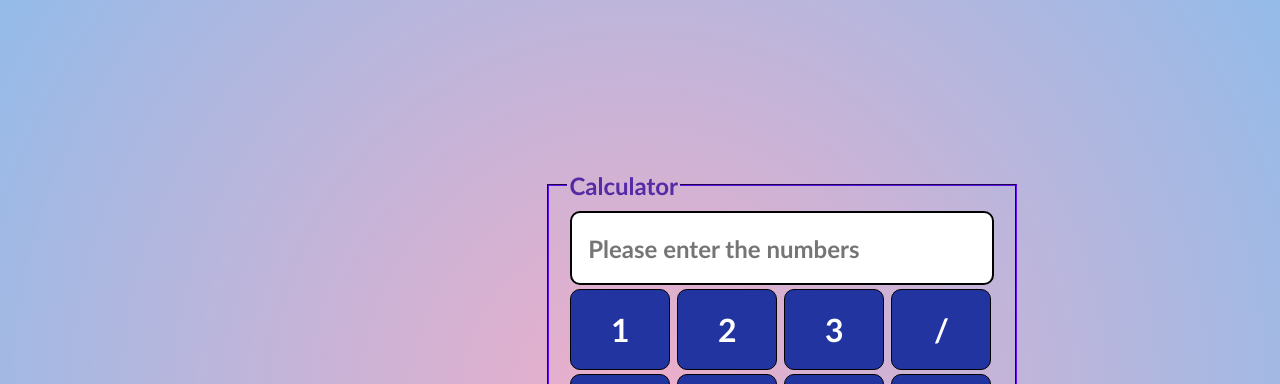
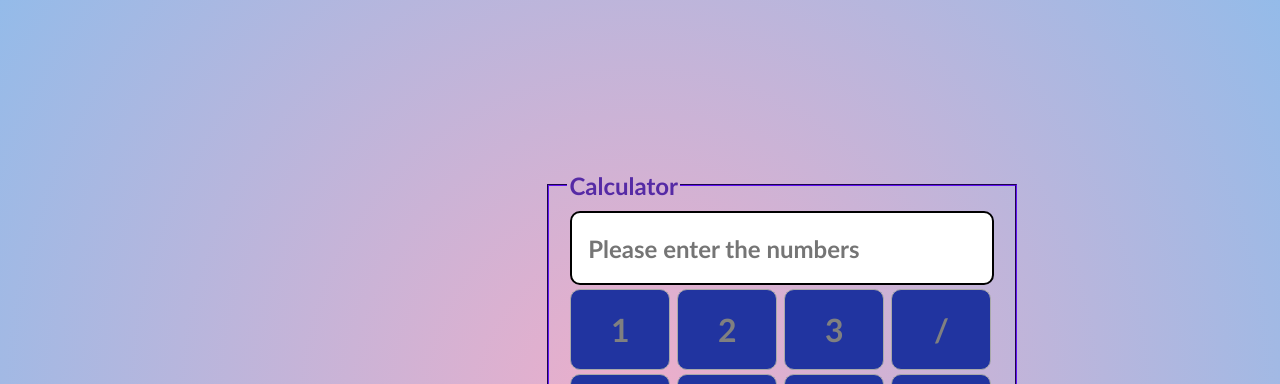
Before and after one commit to ariorhan/Calculator, a plain HTML site: page index.html in a window 1280 px wide. Shown: the top 384 px of the page. Drawn offline with Linux system fonts and the light colour scheme.

Commit message:
Update style.css

```diff
--- a/style.css
+++ b/style.css
@@ -2,13 +2,13 @@ button {
     padding: 20px;
     width: 100px;
     font-size: 18px;
-    border: 1px solid black;
+    border: 1px solid darkgray;
     border-radius: 10px;
     background-color: rgb(33, 52, 160);
     font-size: 32px;
     font-family: "Gill Sans", "Gill Sans MT", Calibri, "Trebuchet MS", sans-serif;
     font-weight: 700;
-    color: white;
+    color: gray;
     transition: 0.3s ease;
   }
   button:hover {
```
